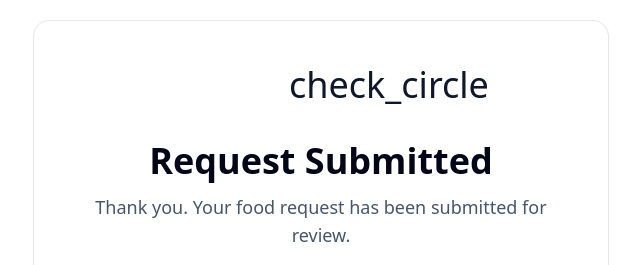
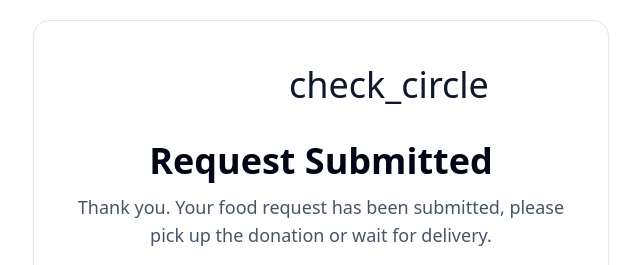
Before and after one commit to TheFoodCharity/platform, a Django app: template templates/donations/food_request_thanks.html in a window 1280 px wide. Shown: the part 218-483 px from the top of the page, without its empty margins (319-959 px from the left). Run offline with Django 5.2, Linux system fonts and the light colour scheme; the template is opened without the code that fills it, so the values that code supplies are empty; some libraries are stand-ins or nearby versions.

Commit message:
Update food_request_thanks.html

```diff
--- a/templates/donations/food_request_thanks.html
+++ b/templates/donations/food_request_thanks.html
@@ -10,7 +10,7 @@
     </div>
     <h1 class="mt-6 text-4xl font-bold text-slate-950">Request Submitted</h1>
     <p class="mt-3 text-lg text-slate-600">
-      Thank you. Your food request has been submitted for review.
+      Thank you. Your food request has been submitted, please pick up the donation or wait for delivery.
     </p>
     <p class="mt-4 text-sm font-semibold uppercase tracking-wide text-primary">
       Request ticket: {{ food_request.ticket_number }}
```
